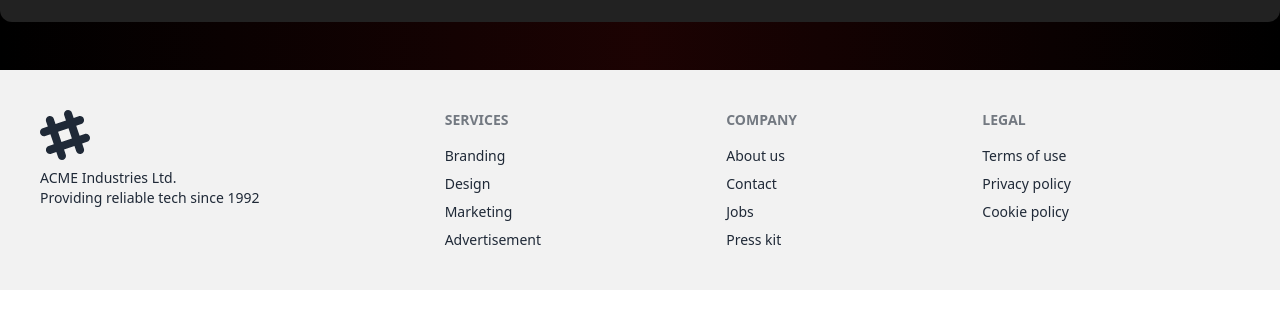
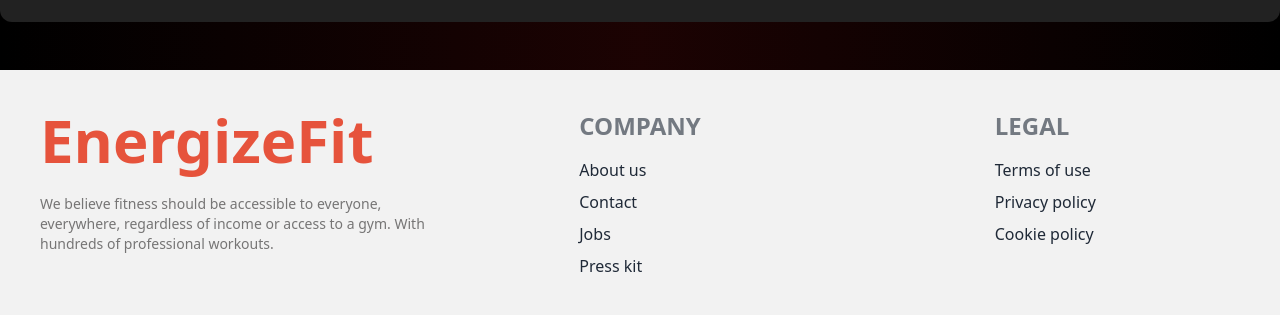
Before and after one commit to tuhin92/EnergizeFit, a React (Vite) app: page / in a window 1280 px wide. Shown: the part 3996-4311 px from the top of the page. Before the commit the page ends 4286 px from the top, so only its background shows below. Built offline with nearby package versions, Linux system fonts and the light colour scheme.

Commit message:
customize footer

```diff
--- a/src/Components/Footer.jsx
+++ b/src/Components/Footer.jsx
@@ -2,46 +2,29 @@ import React from 'react';
 
 const Footer = () => {
     return (
-        <footer className="footer bg-base-200 text-base-content p-10">
+        <div className='bg-base-200'>
+            <footer className="footer max-w-7xl mx-auto  text-base-content p-10 grid grid-cols-1 md:grid-cols-2 lg:grid-cols-3">
                 <aside>
-                <svg
-                    width="50"
-                    height="50"
-                    viewBox="0 0 24 24"
-                    xmlns="http://www.w3.org/2000/svg"
-                    fillRule="evenodd"
-                    clipRule="evenodd"
-                    className="fill-current">
-                    <path
-                        d="M22.672 15.226l-2.432.811.841 2.515c.33 1.019-.209 2.127-1.23 2.456-1.15.325-2.148-.321-2.463-1.226l-.84-2.518-5.013 1.677.84 2.517c.391 1.203-.434 2.542-1.831 2.542-.88 0-1.601-.564-1.86-1.314l-.842-2.516-2.431.809c-1.135.328-2.145-.317-2.463-1.229-.329-1.018.211-2.127 1.231-2.456l2.432-.809-1.621-4.823-2.432.808c-1.355.384-2.558-.59-2.558-1.839 0-.817.509-1.582 1.327-1.846l2.433-.809-.842-2.515c-.33-1.02.211-2.129 1.232-2.458 1.02-.329 2.13.209 2.461 1.229l.842 2.515 5.011-1.677-.839-2.517c-.403-1.238.484-2.553 1.843-2.553.819 0 1.585.509 1.85 1.326l.841 2.517 2.431-.81c1.02-.33 2.131.211 2.461 1.229.332 1.018-.21 2.126-1.23 2.456l-2.433.809 1.622 4.823 2.433-.809c1.242-.401 2.557.484 2.557 1.838 0 .819-.51 1.583-1.328 1.847m-8.992-6.428l-5.01 1.675 1.619 4.828 5.011-1.674-1.62-4.829z"></path>
-                </svg>
-                <p>
-                    ACME Industries Ltd.
-                    <br />
-                    Providing reliable tech since 1992
+                    <h2 className='text-6xl font-extrabold text-[#E6533C]'>EnergizeFit</h2>
+                    <p className='mt-4 text-[#767575]'>
+                        We believe fitness should be accessible to everyone, everywhere, regardless of income or access to a gym. With hundreds of professional workouts.
                     </p>
                 </aside>
-            <nav>
-                <h6 className="footer-title">Services</h6>
-                <a className="link link-hover">Branding</a>
-                <a className="link link-hover">Design</a>
-                <a className="link link-hover">Marketing</a>
-                <a className="link link-hover">Advertisement</a>
-            </nav>
-            <nav>
-                <h6 className="footer-title">Company</h6>
+                <nav className='text-base font-normal mx-auto'>
+                    <h6 className="footer-title text-2xl font-bold">Company</h6>
                     <a className="link link-hover">About us</a>
                     <a className="link link-hover">Contact</a>
                     <a className="link link-hover">Jobs</a>
                     <a className="link link-hover">Press kit</a>
                 </nav>
-            <nav>
-                <h6 className="footer-title">Legal</h6>
+                <nav className='text-base font-normal mx-auto'>
+                    <h6 className="footer-title text-2xl font-bold">Legal</h6>
                     <a className="link link-hover">Terms of use</a>
                     <a className="link link-hover">Privacy policy</a>
                     <a className="link link-hover">Cookie policy</a>
                 </nav>
             </footer>
+        </div>
     );
 };
 
```
Lines whose indentation alone changed are shown as unchanged.
